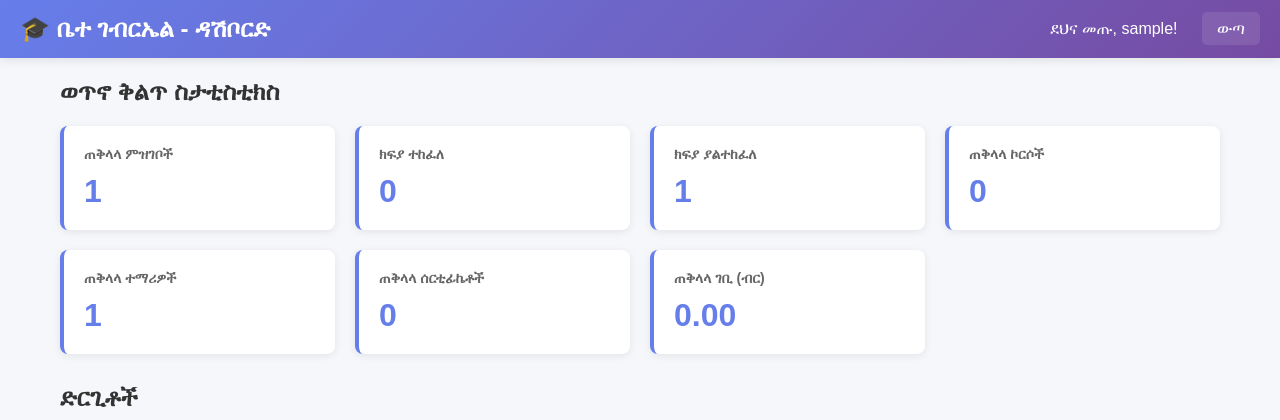
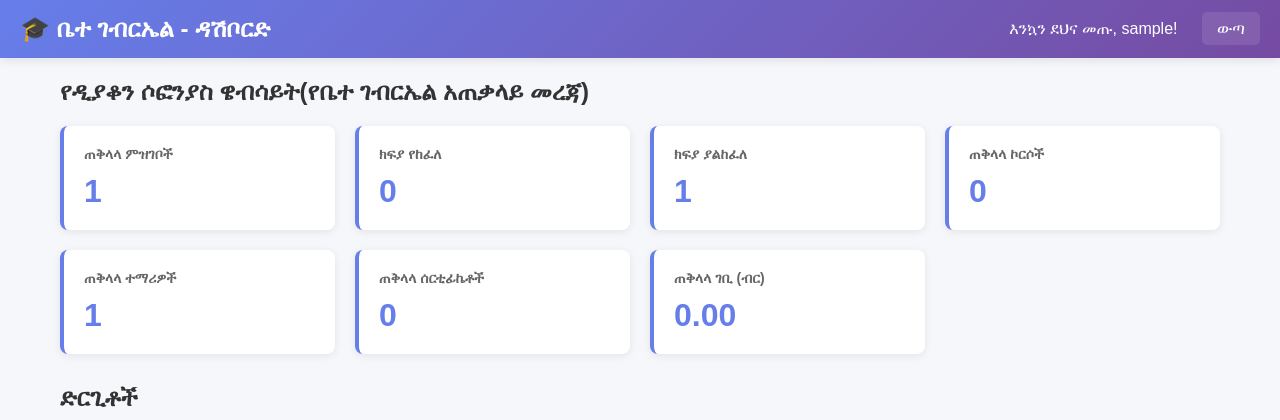
Before and after one commit to yilkaldemeke21-del/sofonyas, a PHP site: page /admin_dashboard.php in a window 1280 px wide. Shown: the top 420 px of the page. Run offline with PHP 8.4, Linux system fonts and the light colour scheme; a user stored in the database is signed in; data comes from the database, SQL or seed files in the repository; data that the repository does not hold is empty.

Commit message:
edit admin permission

```diff
--- a/admin_certificate.php
+++ b/admin_certificate.php
@@ -146,7 +146,7 @@ if (isset($_GET['delete'])) {
     }
 }
 
-if (!$is_admin) {
+if (!$is_admin && !isset($_GET['download'])) {
     header('Location: student_dashboard.php');
     exit;
 }
--- a/admin_dashboard.php
+++ b/admin_dashboard.php
@@ -71,13 +71,13 @@ $recent_courses = $pdo->query('SELECT * FROM courses ORDER BY created_at DESC LI
 <div class="navbar">
     <h1>🎓 ቤተ ገብርኤል - ዳሽቦርድ</h1>
     <div>
-        <span>ደህና መጡ, <?php echo safe($_SESSION['admin_username']); ?>!</span>
+        <span>እንኳን ደህና መጡ, <?php echo safe($_SESSION['admin_username']); ?>!</span>
         <a href="admin_logout.php">ውጣ</a>
     </div>
 </div>
 
 <div class="container">
-    <h2 style="margin-bottom: 20px;">ወጥኖ ቅልጥ ስታቲስቲክስ</h2>
+    <h2 style="margin-bottom: 20px;">የዲያቆን ሶፎንያስ ዌብሳይት(የቤተ ገብርኤል አጠቃላይ መረጃ) </h2>
 
     <div class="stats-grid">
         <div class="stat-card">
@@ -85,11 +85,11 @@ $recent_courses = $pdo->query('SELECT * FROM courses ORDER BY created_at DESC LI
             <div class="value"><?php echo $total_registrations; ?></div>
         </div>
         <div class="stat-card">
-            <h3>ክፍያ ተከፈለ</h3>
+            <h3>ክፍያ የከፈለ</h3>
             <div class="value"><?php echo $paid_count; ?></div>
         </div>
         <div class="stat-card">
-            <h3>ክፍያ ያልተከፈለ</h3>
+            <h3>ክፍያ ያልከፈለ</h3>
             <div class="value"><?php echo $unpaid_count; ?></div>
         </div>
         <div class="stat-card">
--- a/admin_registrations.php
+++ b/admin_registrations.php
@@ -78,6 +78,7 @@ $registrations = $stmt->fetchAll();
                         <th>ስም</th>
                         <th>ኢሜይል</th>
                         <th>የተማሪ መለያ</th>
+                        <th>የይለፍ ቃል</th>
                         <th>ኮርስ</th>
                         <th>መጠን</th>
                         <th>የክፍያ ሁኔታ</th>
@@ -90,6 +91,7 @@ $registrations = $stmt->fetchAll();
                             <td><?php echo safe($row['name']); ?></td>
                             <td><?php echo safe($row['email']); ?></td>
                             <td><?php echo safe($row['student_id']); ?></td>
+                            <td><?php echo safe($row['student_password']); ?></td>
                             <td><?php echo safe($row['course']); ?></td>
                             <td><?php echo number_format($row['amount'], 2); ?> ብር</td>
                             <td><span class="badge <?php echo ($row['payment_status'] === 'paid' ? 'paid' : 'unpaid'); ?>"><?php echo safe($row['payment_status']); ?></span></td>
```
